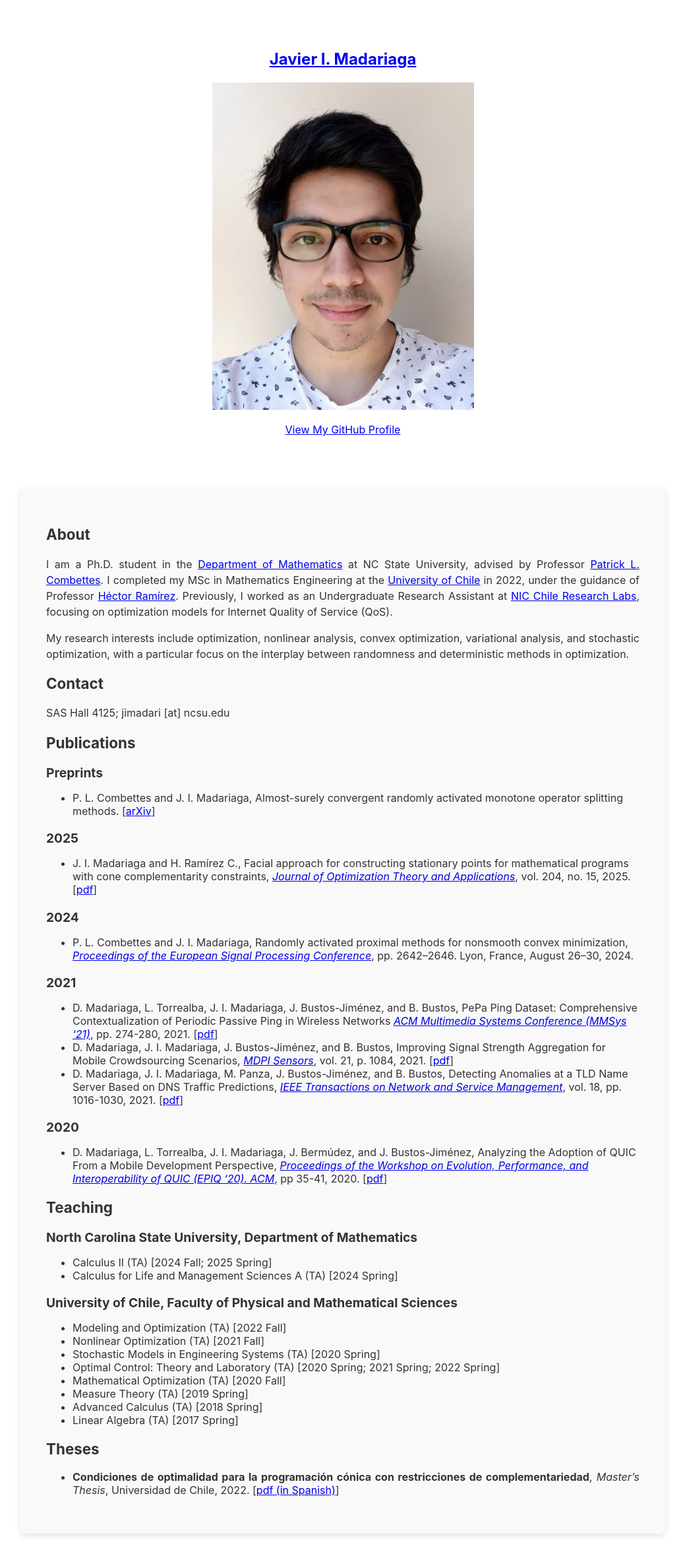
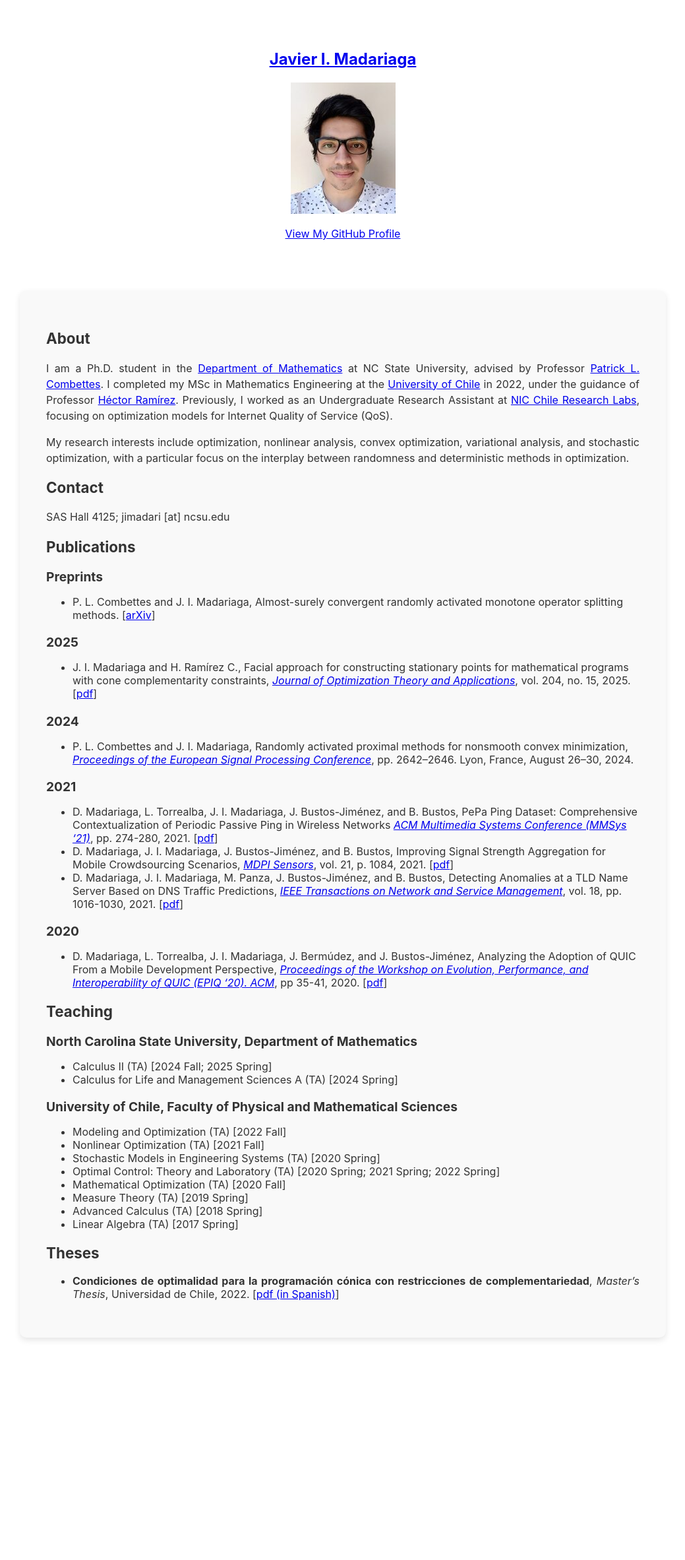
Before and after one commit to jmadariagar/jmadariagar.github.io, a Jekyll site: the page built from index.md, in a window 1280 px wide. Shown: the whole page at 66% size, without its empty margins (120-1159 px from the left). Built offline with Jekyll 4.4.1, drawn with Linux system fonts in a browser that asks for light colours; our own code applies the rules of GitHub Pages for plain Markdown files; a script that is not in the unit is left out; the repository's description, which GitHub fills in, is left out; after the commit the page ends 2067 px from its top, so only the background shows below that.

Commit message:
Update _config.yml

```diff
--- a/_config.yml
+++ b/_config.yml
@@ -2,4 +2,4 @@ remote_theme: pages-themes/minimal@v0.2.0
 plugins:
 - jekyll-remote-theme
 title: Javier I. Madariaga
-logo: /javier-mad(1).jpg
+logo: /javier-mad(2).jpg
```
